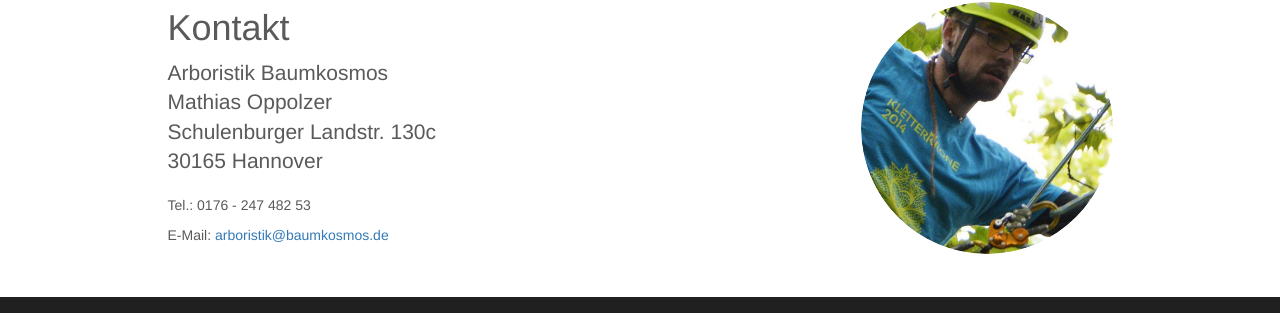
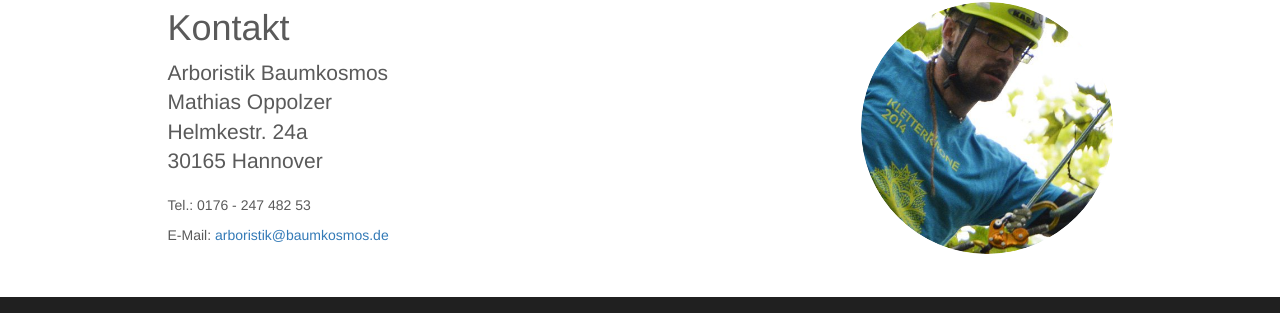
Before and after one commit to Baumkosmos/baumkosmos.github.io, a Jekyll site: the page built from index.html, in a window 1280 px wide. Shown: the part 785-1098 px from the top of the page. Built offline with Jekyll 4.4.1, drawn with Linux system fonts in a browser that asks for light colours.

Commit message:
Adressänderung

```diff
--- a/index.html
+++ b/index.html
@@ -2,22 +2,7 @@
 layout: default
 ---
 
-<!-- <div id="kontakt" class="container"> -->
-<!-- 	<div class="row"> -->
-<!-- 		<div class="col-md-10 col-md-offset-1"> -->
-<!-- 			<img  -->
-<!-- 				class="img-responsive img-circle pull-right"  -->
-<!-- 				src="res/img/mathias-am-seil_rund.png"  -->
-<!-- 				alt="Profile Image"> -->
-<!-- 			<div> -->
-<!-- 				<h1 >Kontakt</h1> -->
-<!-- 				<p class="lead">Arboristik Baumkosmos<br/>Mathias Oppolzer<br/>Helmkestr. 24a<br/>30165 Hannover</p> -->
-<!-- 				<p>Tel.: 0176 - 247 482 53</p> -->
-<!-- 				<p>E-Mail: <a href="mailto:arboristik@baumkosmos.de">arboristik@baumkosmos.de</a></p> -->
-<!-- 			</div> -->
-<!-- 		</div> -->
-<!-- 	</div> -->
-<!-- </div> -->
+
 
 <div id="kontakt" class="container">
 
@@ -28,7 +13,7 @@
 	<div class="row">
 		<div class="col-md-7 col-md-offset-1">
 			<h1>Kontakt</h1>
-			<p class="lead">Arboristik Baumkosmos<br/>Mathias Oppolzer<br/>Schulenburger Landstr. 130c<br/>30165 Hannover</p>
+			<p class="lead">Arboristik Baumkosmos<br/>Mathias Oppolzer<br/>Helmkestr. 24a<br/>30165 Hannover</p>
 			<p>Tel.: 0176 - 247 482 53</p>
 			<p>E-Mail: <a href="mailto:arboristik@baumkosmos.de">arboristik@baumkosmos.de</a></p>
 		</div>
```
